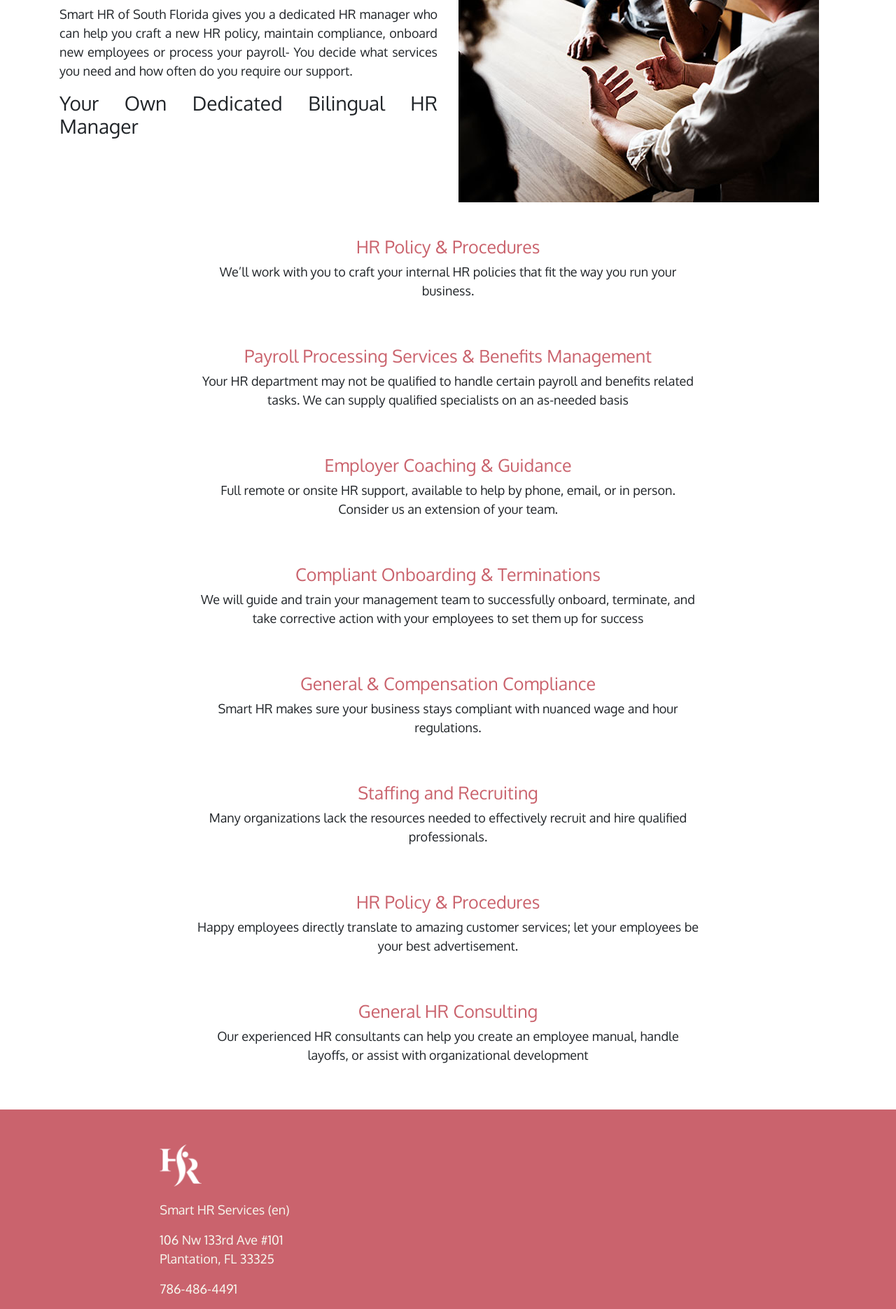
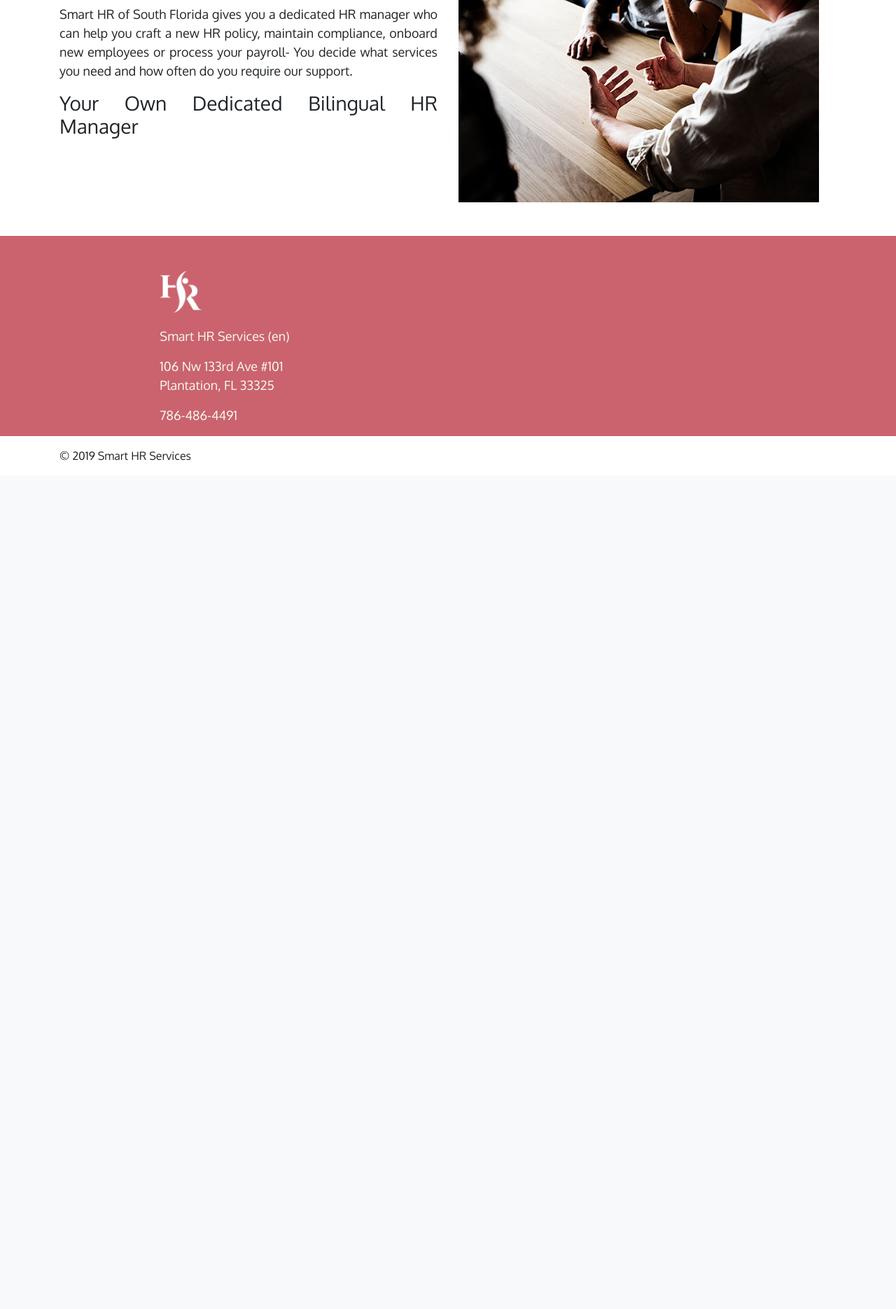
Before and after one commit to Minesto23/smartHR, a Django app: page /services/ in a window 1280 px wide. Shown: the part 2489-4359 px from the top of the page at 70% size. After the commit the page ends 3147 px from the top, so only its background shows below. Run offline with Django 3.2, Linux system fonts and the light colour scheme; data that the repository does not hold is empty; parts of the project's set-up code (start-up, migrations or seed data) failed here and were passed over; some libraries are stand-ins or nearby versions.

Commit message:
cambios services

```diff
--- a/services/templates/services/services.html
+++ b/services/templates/services/services.html
@@ -203,38 +203,7 @@
           </div>
           <!--HASTA AQUI -->
 
-          <div class="col-12 text-center pt-5 wow bounceInUp"  style="max-width: 750px;">
-             <h3 id="our-service">{% trans "HR Policy & Procedures" %}</h3>
-             <p>{% trans "We’ll work with you to craft your internal HR policies that fit the way you run your business." %}</p>
-          </div>
-          <div class="col-12 text-center pt-5 wow bounceInUp" style="max-width: 750px;">
-            <h3 id="our-service">{% trans "Payroll Processing Services & Benefits Management" %}</h3>
-            <p>{% trans "Your HR department may not be qualified to handle certain payroll and benefits related tasks. We can supply qualified specialists on an as-needed basis" %}</p>
-          </div>
-          <div class="col-12 text-center pt-5 wow bounceInUp" style="max-width: 750px;">
-            <h3 id="our-service">{% trans "Employer Coaching & Guidance" %}</h3>
-            <p>{% trans "Full remote or onsite HR support, available to help by phone, email, or in person. Consider us an extension of your team." %}</p>
-          </div>
-          <div class="col-12 text-center pt-5 wow bounceInUp" style="max-width: 750px;">
-            <h3 id="our-service">{% trans "Compliant Onboarding & Terminations" %}</h3>
-            <p>{% trans "We will guide and train your management team to successfully onboard, terminate, and take corrective action with your employees to set them up for success" %}</p>
-          </div>
-          <div class="col-12 text-center pt-5 wow bounceInUp"  style="max-width: 750px;">
-            <h3 id="our-service">{% trans "General & Compensation Compliance" %}</h3>
-            <p>{% trans "Smart HR makes sure your business stays compliant with nuanced wage and hour regulations." %}</p>
-          </div>
-          <div class="col-12 text-center pt-5 wow bounceInUp"  style="max-width: 750px;">
-            <h3 id="our-service">{% trans "Staffing and Recruiting" %} </h3>
-            <p>{% trans "Many organizations lack the resources needed to effectively recruit and hire qualified professionals." %} </p>
-          </div>
-          <div class="col-12 text-center pt-5 wow bounceInUp"  style="max-width: 750px;">
-            <h3 id="our-service">{% trans "HR Policy & Procedures" %}</h3>
-            <p>{% trans "Happy employees directly translate to amazing customer services; let your employees be your best advertisement." %}</p>
-          </div>
-          <div class="col-12 text-center pt-5 wow bounceInUp"  style="max-width: 750px;">
-            <h3 id="our-service">{% trans "General HR Consulting" %}</h3>
-            <p>{% trans "Our experienced HR consultants can help you create an employee manual, handle layoffs, or assist with organizational development" %}</p>
-          </div>
+
         </div>
       </div>
 
```
